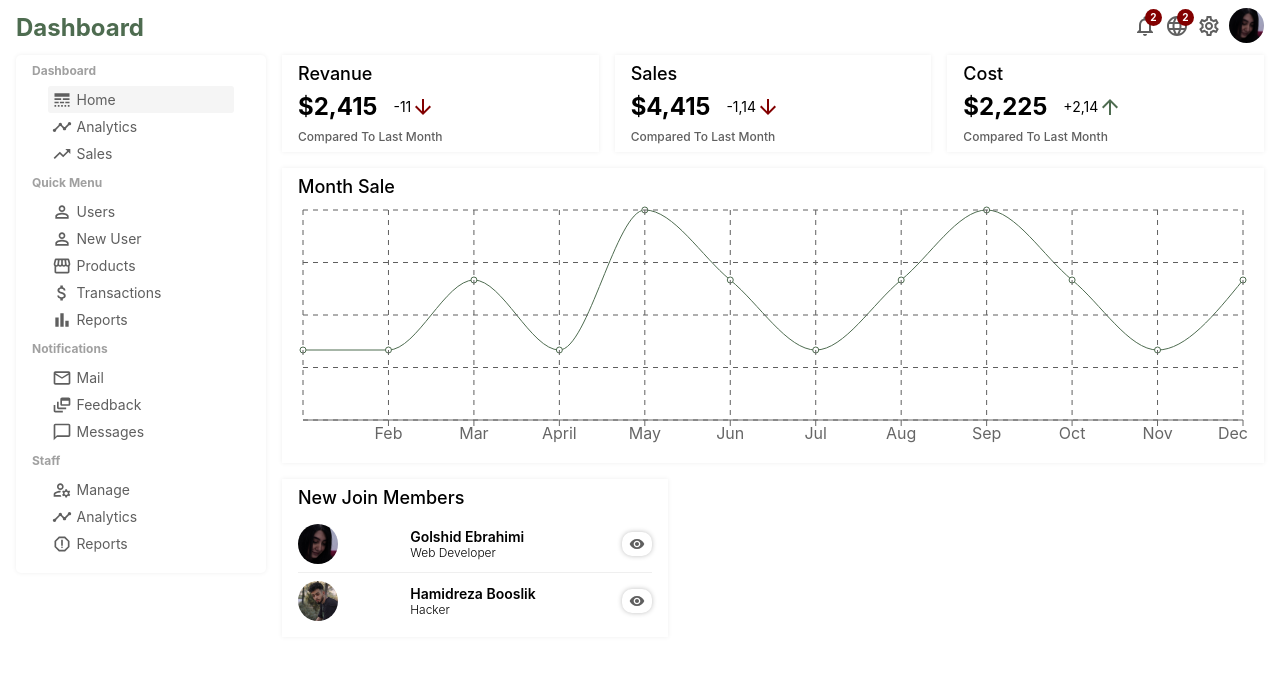
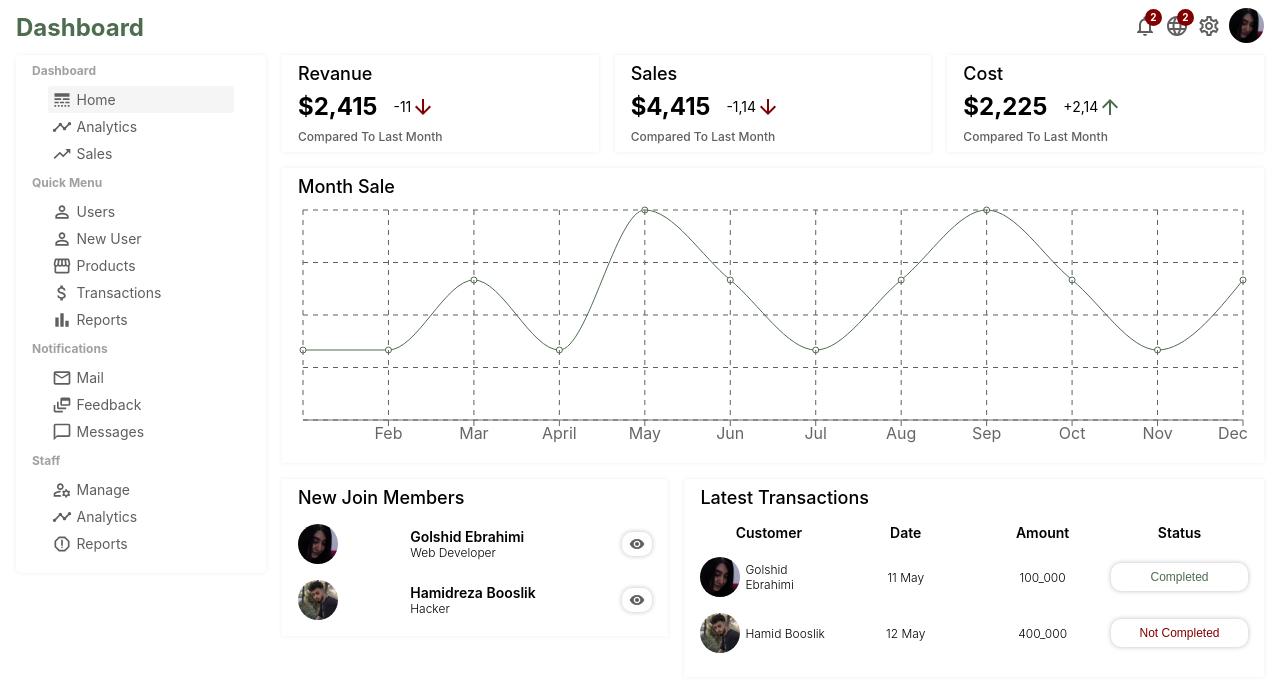
Before and after one commit to golsh1d/react-cms, a React (Create React App) app: page / in a window 1280 px wide. Shown: the top 692 px of the page. Built offline with nearby package versions, Linux system fonts and the light colour scheme.

Commit message:
add widgetlg component to home page

```diff
--- /dev/null
+++ b/src/Components/WidgetLg/WidgetLg.css
@@ -0,0 +1,71 @@
+.widgetlg-img{
+    width: 40px;
+    height: 40px;
+    border-radius: 100%;
+    margin-right: 5px;
+}
+
+.widgetlg-user-name{
+    text-align: left;
+}
+
+.widgetlg{
+    padding: 8px 16px;
+    box-shadow: 0px 0px 5px 0px #efefef;
+    height: min-content;
+}
+
+.widgetlg-title{
+    font-size: 18px;
+    font-weight: 500;
+}
+
+.widgetlg-table{
+    width: 100%;
+    padding: 0;
+    margin: 0;
+    border-collapse: separate;
+    border-spacing: 0px 16px;
+}
+
+.widgetlg-tr{
+    width: 100% !important;
+}
+
+.widgetlg-th{
+    width: 25%;
+    font-weight: 600;
+    font-size: 14px;
+}
+
+.widgetlg-user{
+    width: 100%;
+    height: min-content;
+}
+
+.widgetlg-user:not(:last-child){
+    border-bottom: 1px solid #efefef !important;
+}
+
+.widgetlg-td{
+    text-align: center;
+    font-size: 12px;
+    font-weight: 300;
+}
+
+.widgetlg-user-first-td{
+    display: flex;
+    align-items: center;
+}
+
+.widgetlg-btn{
+    border: none;
+    background-color: #fff;
+    border-radius: 10px;
+    padding: 7px;
+    cursor: pointer;
+    box-shadow: 0px 0px 5px 0px #bfbfbf;
+    font-size: 12px;
+    font-weight: 300;
+    width: 100%;
+}
--- /dev/null
+++ b/src/Components/WidgetLg/WidgetLg.js
@@ -0,0 +1,64 @@
+import React from "react";
+import "./WidgetLg.css";
+import { useState } from "react";
+
+export default function WidgetLg() {
+  const [transactions] = useState([
+    {
+      id: 1,
+      img: "./Img/topbar/admin.jpg",
+      userName: "Golshid Ebrahimi",
+      date: "11 May",
+      amount: "100_000",
+      btnColor: "#4E6C50",
+      status: "Completed",
+    },
+    {
+      id: 2,
+      img: "./Img/widgetsm/hacker.jpg",
+      userName: "Hamid Booslik",
+      date: "12 May",
+      amount: "400_000",
+      btnColor: "#820000",
+      status: "Not Completed",
+    },
+  ]);
+
+  return (
+    <div className="widgetlg">
+      <div className="widgetlg-title">Latest Transactions</div>
+
+      <table className="widgetlg-table">
+        <tr className="widgetlg-tr">
+          <th className="widgetlg-th">Customer</th>
+          <th className="widgetlg-th">Date</th>
+          <th className="widgetlg-th">Amount</th>
+          <th className="widgetlg-th">Status</th>
+        </tr>
+
+        {transactions.map((transaction) => (
+          <tr key={transaction.id} className="widgetlg-user">
+            <td className="widgetlg-td widgetlg-user-first-td">
+              <img src={transaction.img} alt="" className="widgetlg-img" />
+              <span className="widgetlg-user-name">{transaction.userName}</span>
+            </td>
+            <td className="widgetlg-td">
+              <span className="widgetlg-date">{transaction.date}</span>
+            </td>
+            <td className="widgetlg-td">
+              <span className="widgetlg-amount">{transaction.amount}</span>
+            </td>
+            <td className="widgetlg-td">
+              <button
+                className="widgetlg-btn"
+                style={{ color: transaction.btnColor }}
+              >
+                {transaction.status}
+              </button>
+            </td>
+          </tr>
+        ))}
+      </table>
+    </div>
+  );
+}
--- a/src/Components/WidgetSm/WidgetSm.css
+++ b/src/Components/WidgetSm/WidgetSm.css
@@ -1,6 +1,7 @@
 .widgetsm {
     padding: 8px 16px;
     box-shadow: 0px 0px 5px 0px #efefef;
+    height: min-content;
 }
 
 .widgetsm-title{
@@ -19,10 +20,6 @@
     display: flex;
     align-items: center;
     justify-content: space-between;
-}
-
-.widgetsm-list-item:not(:last-child){
-    border-bottom: 1px solid #efefef;
 }
 
 .widgetsm-img{
--- a/src/Pages/Home/Home.css
+++ b/src/Pages/Home/Home.css
@@ -2,4 +2,5 @@
     display: grid;
     grid-template-columns: 1fr 1.5fr;
     gap: 0px 16px;
+    margin-bottom: 16px;
 }
--- a/src/Pages/Home/Home.js
+++ b/src/Pages/Home/Home.js
@@ -3,6 +3,7 @@ import "./Home.css"
 import Features from '../../Components/Features/Features'
 import Chart from '../../Components/Chart/Chart'
 import WidgetSm from '../../Components/WidgetSm/WidgetSm'
+import WidgetLg from '../../Components/WidgetLg/WidgetLg'
 
 export default function Home() {
   return (
@@ -11,6 +12,7 @@ export default function Home() {
       <Chart/>
       <div className="widgets-container">
         <WidgetSm/>
+        <WidgetLg/>
       </div>
     </>
   )
```
